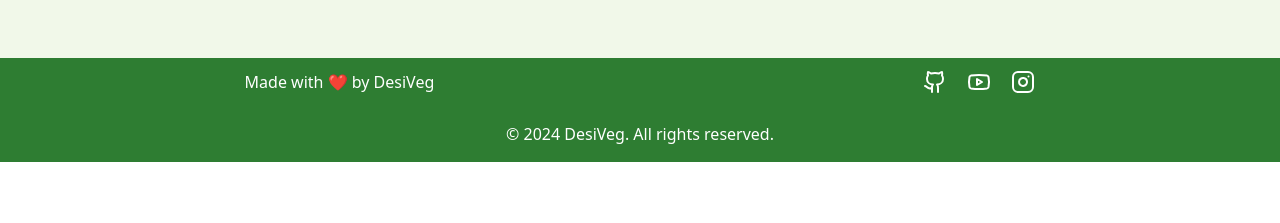
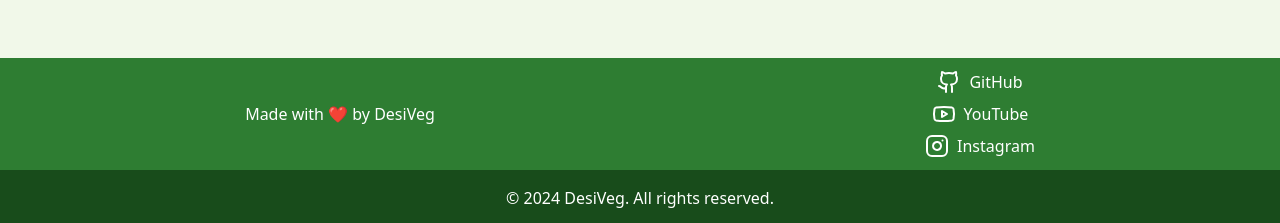
Before and after one commit to siddhikharde/DesiVeg, a React (Vite) app: page / in a window 1280 px wide. Shown: the part 1021-1244 px from the top of the page. Before the commit the page ends 1183 px from the top, so only its background shows below. Built offline with nearby package versions, Linux system fonts and the light colour scheme; no server answers.

Commit message:
footerlink component created

```diff
--- a/src/components/Footer.jsx
+++ b/src/components/Footer.jsx
@@ -1,6 +1,12 @@
 import React from 'react'
 import { Github,Youtube,Instagram } from 'lucide-react';
-
+const FooterLink=({name ,url,icon})=>{
+  return(
+    <a href={url} className='text-white flex items-center gap-2'>
+      {icon} {name}
+    </a>
+  )
+}
 function Footer() {
   return (
     <div className='w-full  bg-[#2E7D32] '>
@@ -8,13 +14,14 @@ function Footer() {
         <div className='text-center text-white'>
         Made with ❤️ by DesiVeg
       </div>
-      <div className='flex items-center justify-center gap-5 my-3 text-white'>
-        <a href="https://github.com/siddhikharde/DesiVeg.git"><Github /></a>
-        <a href="https://www.youtube.com/"><Youtube /></a>
-        <a href="https://www.instagram.com/"><Instagram /></a>
+      <div className='flex flex-col items-center justify-center gap-2 my-3 text-white'>
+        <FooterLink name="GitHub" url="https://github.com/siddhikharde/DesiVeg.git" icon={<Github />} />
+        <FooterLink name="YouTube" url="https://www.youtube.com/" icon={<Youtube />} />
+        <FooterLink name="Instagram" url="https://www.instagram.com/" icon={<Instagram />} />
       </div>
+
       </div>
-      <footer className='bg-[#2E7D32] text-white text-center p-4  '>
+      <footer className='bg-[#184c1b] text-white text-center p-4  '>
         <p>&copy; 2024 DesiVeg. All rights reserved.</p>
       </footer>
     </div>
```
